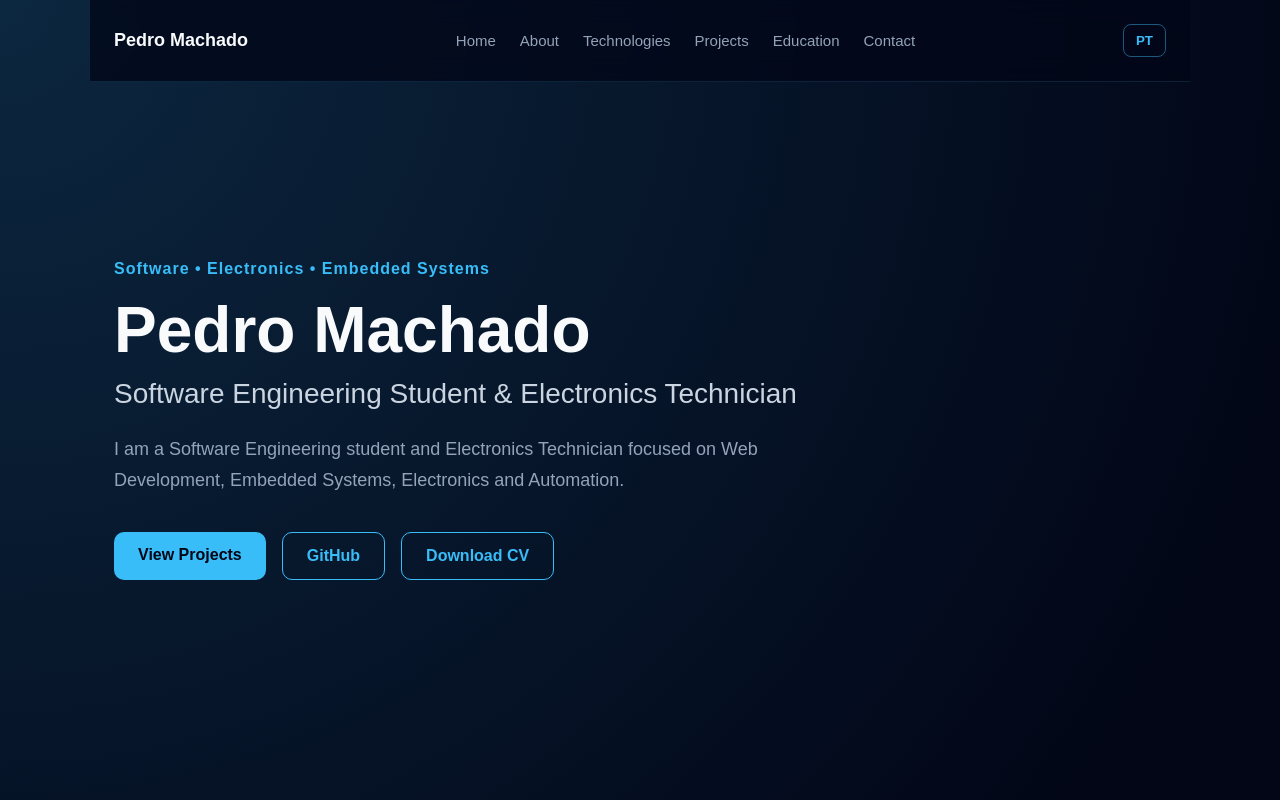
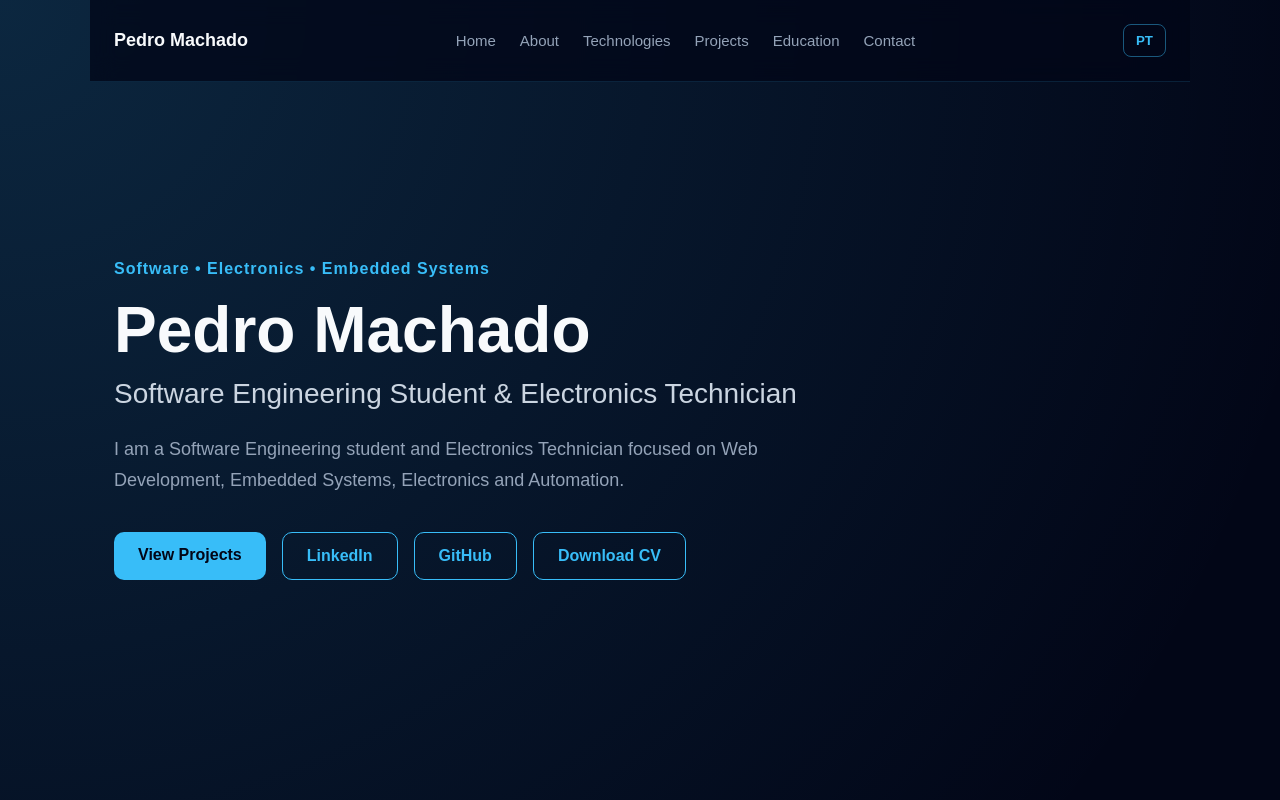
Before and after one commit to Pedro-Machado-dev/portfolio, a React (Vite) app: page / in a window 1280 px wide. Shown: the top 800 px of the page. Built offline with nearby package versions, Linux system fonts and the light colour scheme.

Commit message:
adding linkedin

```diff
--- a/src/components/Hero.tsx
+++ b/src/components/Hero.tsx
@@ -13,6 +13,7 @@ const heroText = {
       'I am a Software Engineering student and Electronics Technician focused on Web Development, Embedded Systems, Electronics and Automation.',
     projectsButton: 'View Projects',
     githubButton: 'GitHub',
+    linkedinButton: 'LinkedIn',
     resumeButton: 'Download CV',
   },
   pt: {
@@ -23,6 +24,7 @@ const heroText = {
       'Sou estudante de Engenharia de Software e Técnico em Eletrônica, com foco em Desenvolvimento Web, Sistemas Embarcados, Eletrônica e Automação.',
     projectsButton: 'Ver Projetos',
     githubButton: 'GitHub',
+    linkedinButton: 'LinkedIn',
     resumeButton: 'Baixar Currículo',
   },
 }
@@ -43,6 +45,15 @@ function Hero({ language }: HeroProps) {
       <div className="hero-buttons">
       <a href="#projects" className="button primary">
        {text.projectsButton}
+      </a>
+
+      <a
+       href="https://www.linkedin.com/in/pedro-machado-dev/"
+       className="button secondary"
+       target="_blank"
+       rel="noreferrer"
+      >
+       {text.linkedinButton}
       </a>
 
       <a
```
